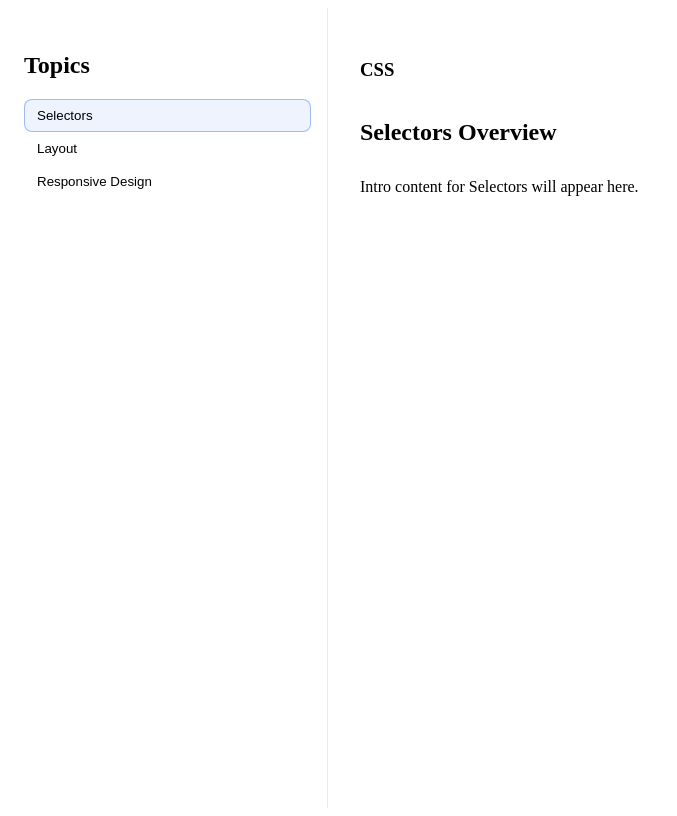
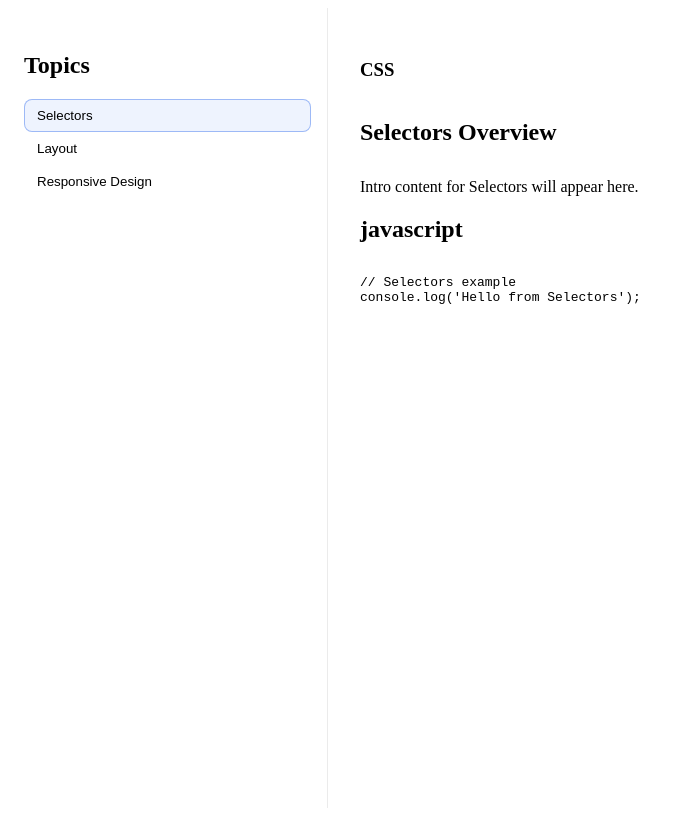
Before and after one commit to RaihanAizvan/Fution, a Vue app: page /subjects/css in a window 1280 px wide. Both pictures are taken after a click on the button "Selectors". Shown: the whole page, without its empty margins (0-677 px from the left). Built offline with nearby package versions, Linux system fonts and the light colour scheme.

Commit message:
feat: render code blocks

```diff
--- a/src/features/subjects/components/BlockRenderer.vue
+++ b/src/features/subjects/components/BlockRenderer.vue
@@ -1,9 +1,17 @@
 <template>
   <article class="block-renderer">
-    <header class="block-renderer__header">
-      <h2>{{ block.title }}</h2>
-    </header>
-    <p class="block-renderer__description">{{ block.description }}</p>
+    <template v-if="block.type === 'intro'">
+      <header class="block-renderer__header">
+        <h2>{{ block.title }}</h2>
+      </header>
+      <p class="block-renderer__description">{{ block.description }}</p>
+    </template>
+    <template v-else>
+      <header class="block-renderer__header">
+        <h2>{{ block.language }}</h2>
+      </header>
+      <pre class="block-renderer__code"><code>{{ block.code }}</code></pre>
+    </template>
   </article>
 </template>
 
@@ -14,8 +22,16 @@ interface IntroBlock {
   description: string
 }
 
+interface CodeBlock {
+  type: 'code'
+  language: string
+  code: string
+}
+
+type Block = IntroBlock | CodeBlock
+
 interface Props {
-  block: IntroBlock
+  block: Block
 }
 
 defineProps<Props>()
@@ -30,4 +46,8 @@ defineProps<Props>()
 .block-renderer__description {
   margin: 0;
 }
+
+.block-renderer__code {
+  margin: 0;
+}
 </style>
--- a/src/features/subjects/components/SubjectMainContent.vue
+++ b/src/features/subjects/components/SubjectMainContent.vue
@@ -4,13 +4,14 @@
       <h1>{{ title }}</h1>
     </header>
     <div class="subject-main__content">
-      <p v-if="!introBlock">Content will load here.</p>
-      <BlockRenderer v-else :block="introBlock" />
+      <p v-if="blocks.length === 0">Content will load here.</p>
+      <BlockRenderer v-for="block in blocks" :key="blockKey(block)" :block="block" />
     </div>
   </div>
 </template>
 
 <script setup lang="ts">
+import { computed } from 'vue'
 import BlockRenderer from './BlockRenderer.vue'
 
 interface IntroBlock {
@@ -19,10 +20,29 @@ interface IntroBlock {
   description: string
 }
 
+interface CodeBlock {
+  type: 'code'
+  language: string
+  code: string
+}
+
+type Block = IntroBlock | CodeBlock
+
 interface Props {
   title: string
   introBlock: IntroBlock | null
+  codeBlock: CodeBlock | null
 }
 
-defineProps<Props>()
+const props = defineProps<Props>()
+
+const blocks = computed(() => [props.introBlock, props.codeBlock].filter(Boolean) as Block[])
+
+const blockKey = (block: Block) => {
+  if (block.type === 'intro') {
+    return `${block.type}-${block.title}`
+  }
+
+  return `${block.type}-${block.language}-${block.code}`
+}
 </script>
--- a/src/views/SubjectDetailView.vue
+++ b/src/views/SubjectDetailView.vue
@@ -8,7 +8,11 @@
       <template #sidebar>
         <SubjectSidebar v-model:selectedTopicId="selectedTopicId" />
       </template>
-      <SubjectMainContent :title="subject.title" :introBlock="introBlock" />
+      <SubjectMainContent
+        :title="subject.title"
+        :introBlock="introBlock"
+        :codeBlock="codeBlock"
+      />
     </SubjectLayout>
   </section>
 </template>
@@ -41,4 +45,16 @@ const introBlock = computed(() => {
     description: `Intro content for ${selectedTopicTitle.value} will appear here.`
   }
 })
+
+const codeBlock = computed(() => {
+  if (!selectedTopicTitle.value) {
+    return null
+  }
+
+  return {
+    type: 'code',
+    language: 'javascript',
+    code: `// ${selectedTopicTitle.value} example\nconsole.log('Hello from ${selectedTopicTitle.value}');`
+  }
+})
 </script>
```
